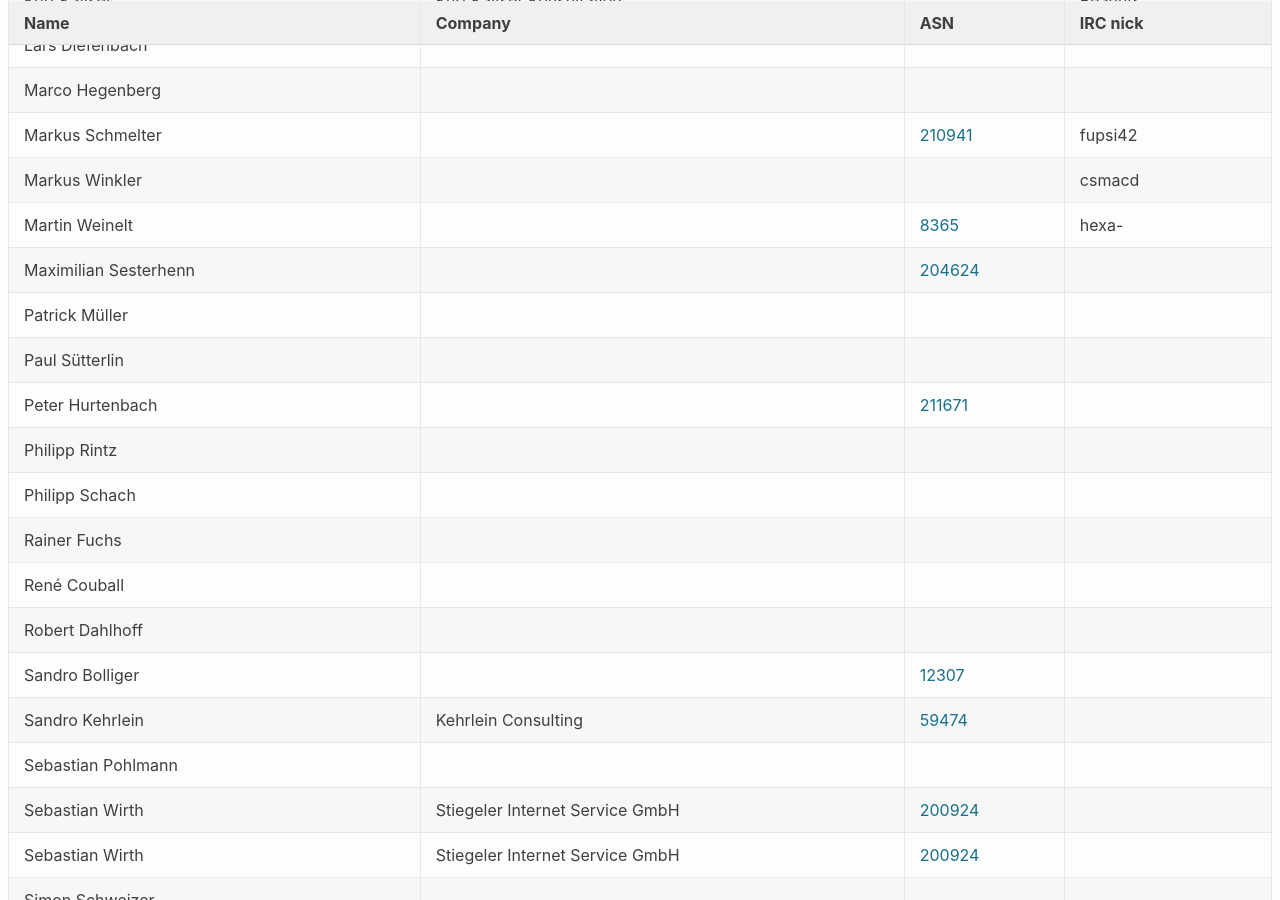
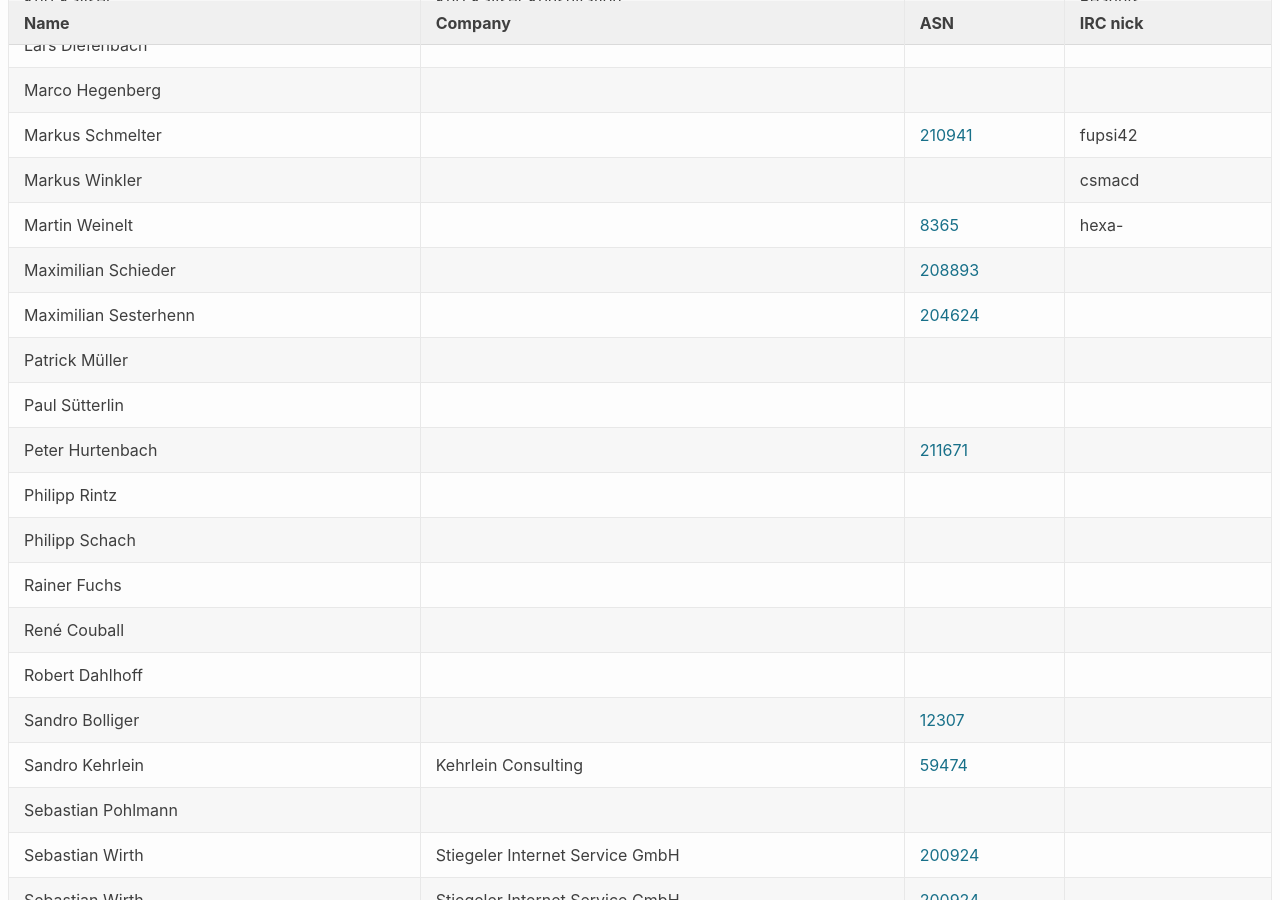
Before and after one commit to denog/pretix-attendeelist, a Jekyll site: the page built from denog14/index.md, in a window 1280 px wide and 900 px high, scrolled down 733 px. Built offline with Jekyll 4.4.1, drawn with Linux system fonts in a browser that asks for light colours.

Commit message:
Latest data: Wed Aug 24 07:51:29 UTC 2022

```diff
--- a/_data/attendees_denog14_onsite.json
+++ b/_data/attendees_denog14_onsite.json
@@ -114,6 +114,12 @@
     "asn": "8365"
   },
   {
+    "name": "Maximilian Schieder",
+    "company": null,
+    "irc": null,
+    "asn": "208893"
+  },
+  {
     "name": "Maximilian Sesterhenn",
     "company": null,
     "irc": null,
```
